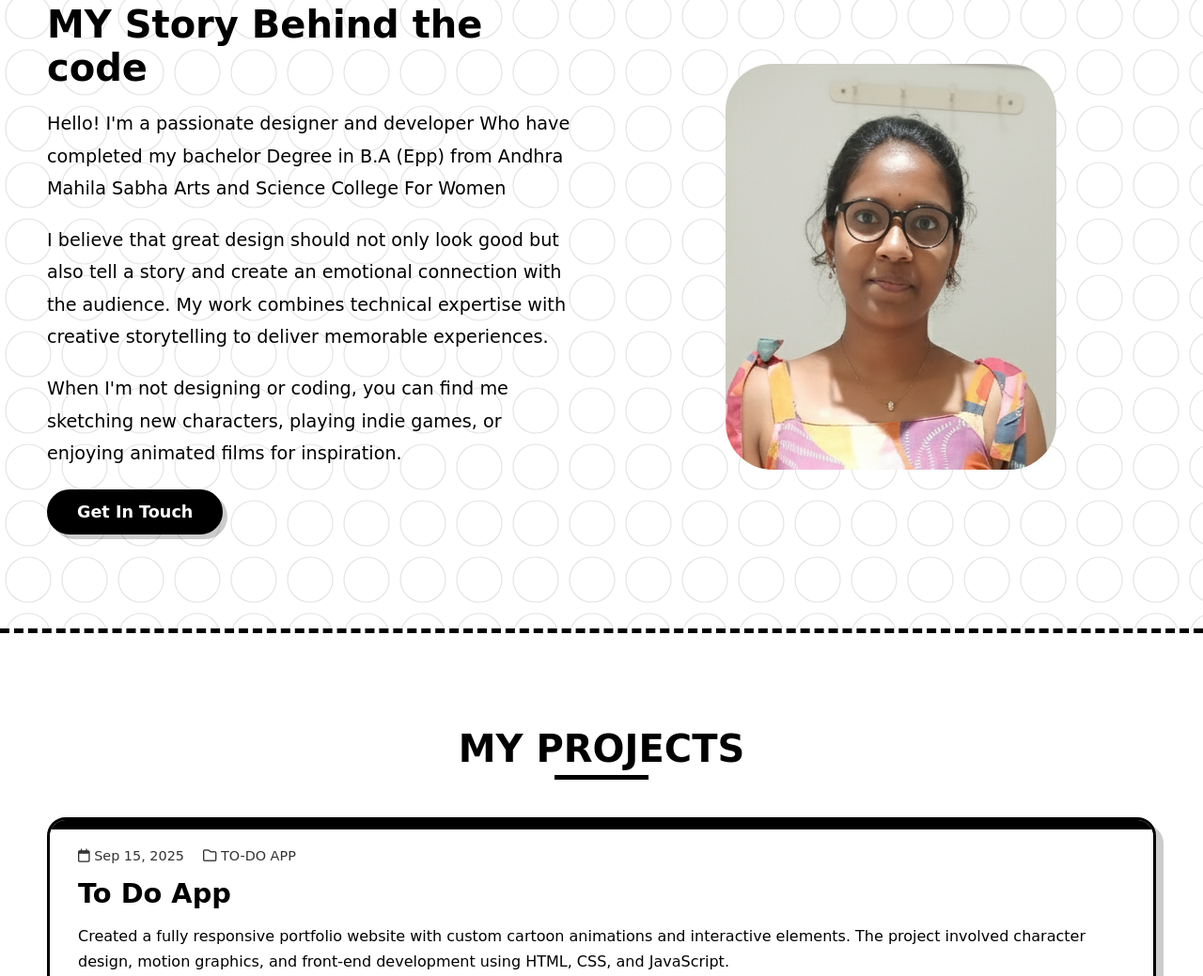
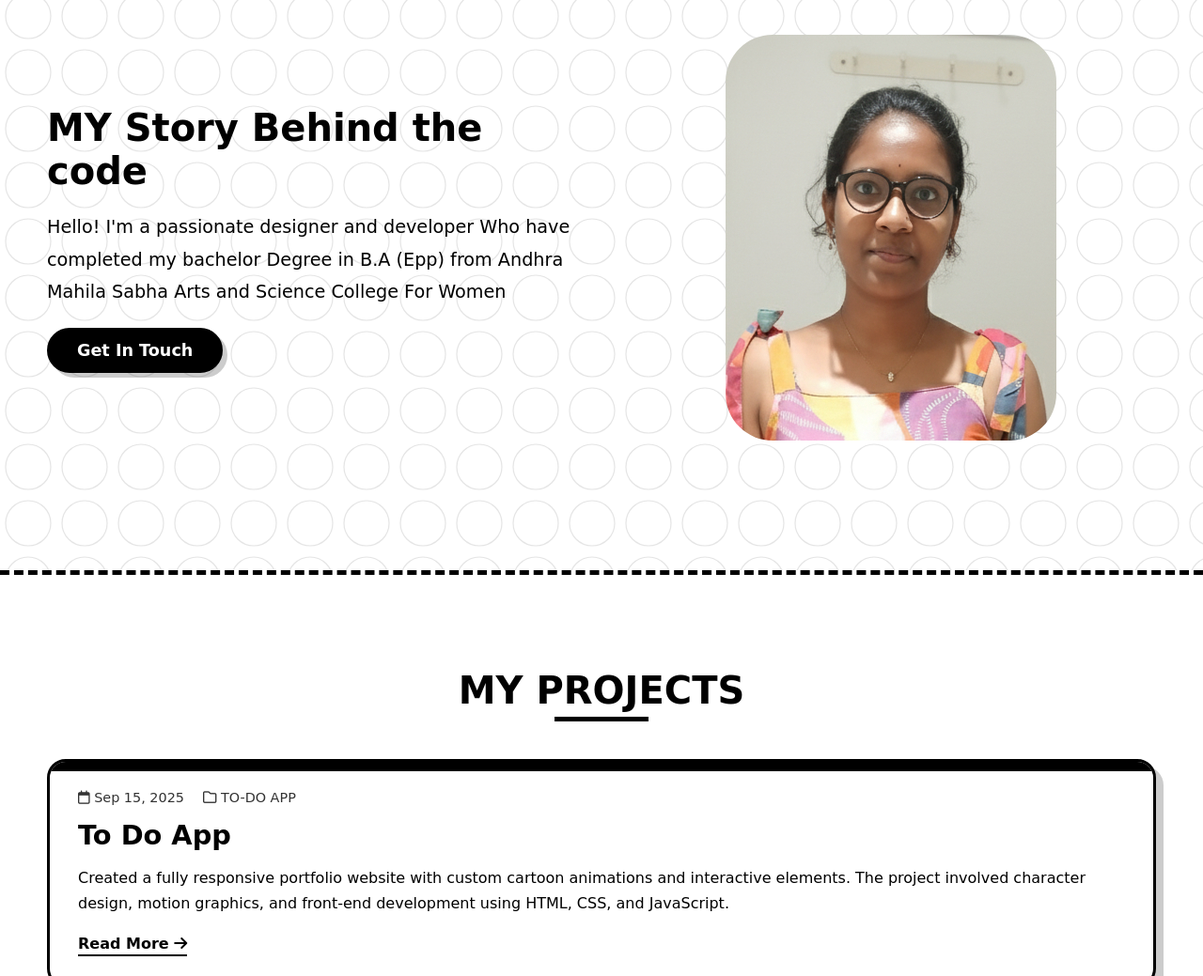
Before and after one commit to shirishagit/SHIRISHA-PORTFOLIO, a plain HTML site: page Index.html in a window 1280 px wide. Shown: the part 1793-2832 px from the top of the page at 94% size. Drawn offline with Linux system fonts and the light colour scheme.

Commit message:
New Changes

```diff
--- a/Index.html
+++ b/Index.html
@@ -71,8 +71,8 @@
             <div class="about-text">
                 <h2>MY Story Behind the code </h2>
                 <p>Hello! I'm a passionate designer and developer Who have completed my bachelor Degree in B.A (Epp) from Andhra Mahila Sabha Arts and Science College For Women </p>
-                <p>I believe that great design should not only look good but also tell a story and create an emotional connection with the audience. My work combines technical expertise with creative storytelling to deliver memorable experiences.</p>
-                <p>When I'm not designing or coding, you can find me sketching new characters, playing indie games, or enjoying animated films for inspiration.</p>
+                <p></p>
+                <p></p>
                 <a href="#contact" class="btn">Get In Touch</a>
             </div>
             <div class="about-image">
```
